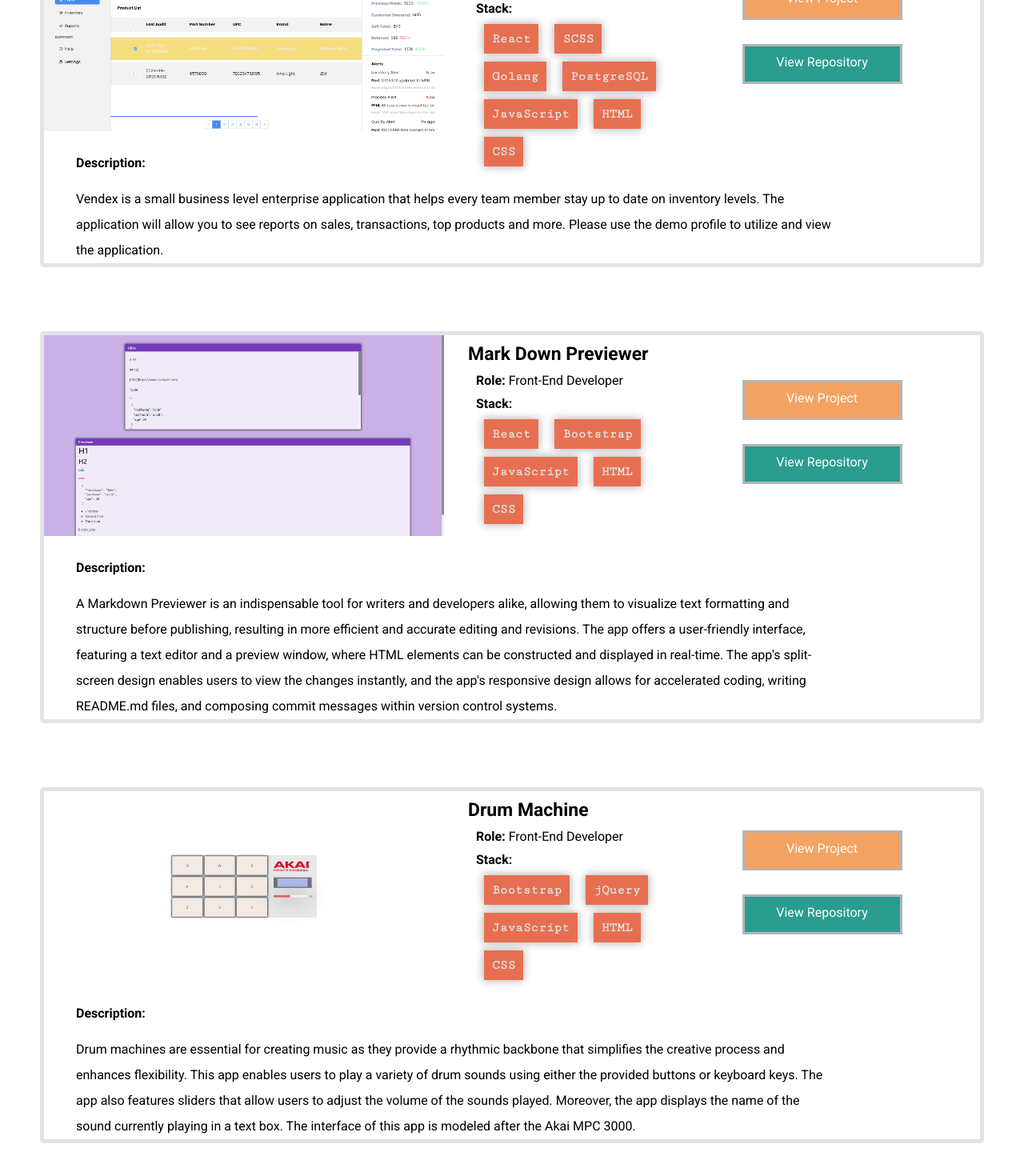
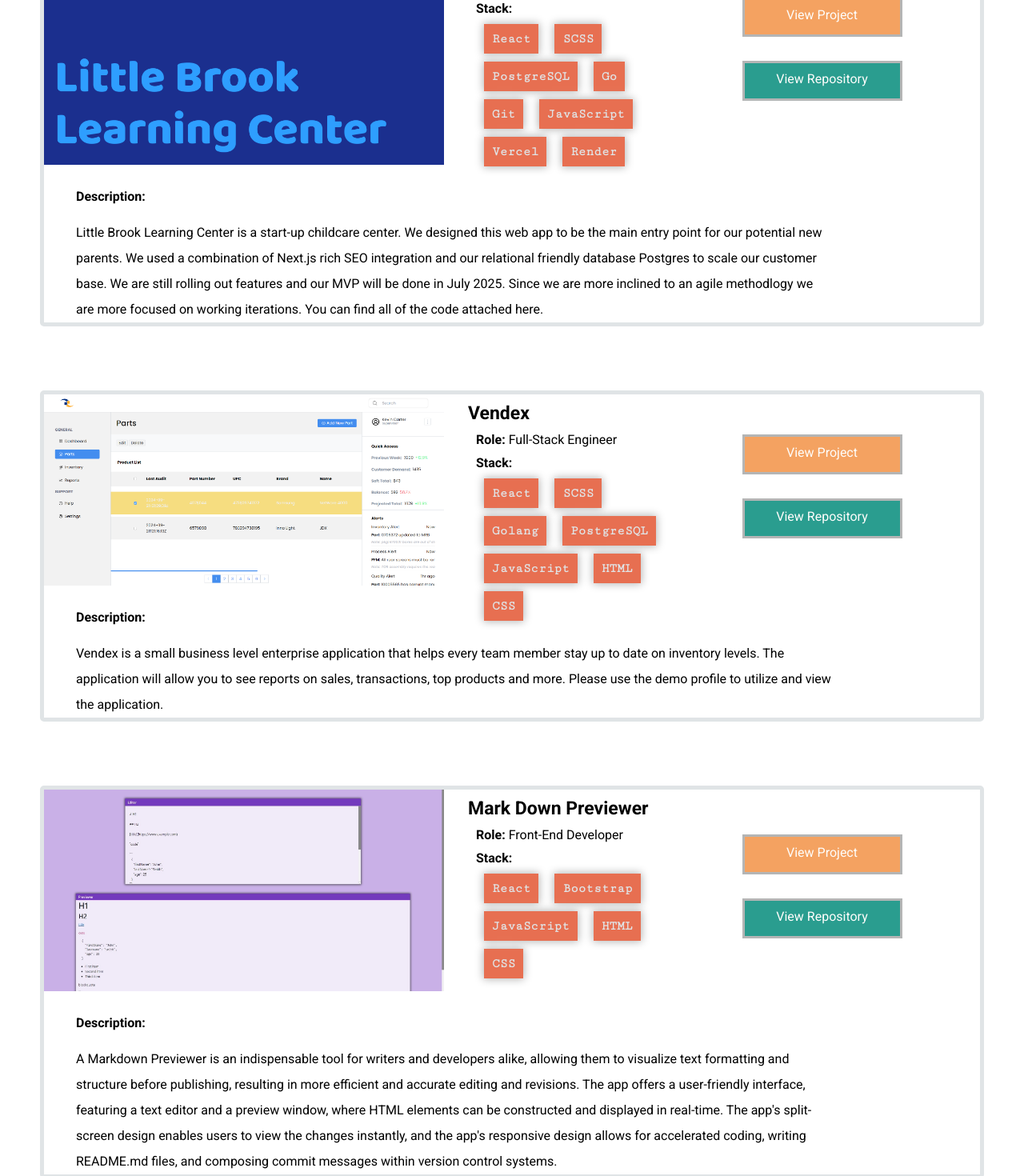
Before and after one commit to kvncrtr/portfolio, a React (Vite) app: page / in a window 1280 px wide. Shown: the part 2640-4110 px from the top of the page at 80% size. Built offline with nearby package versions, Linux system fonts and the light colour scheme.

Commit message:
new project

```diff
--- a/src/App.jsx
+++ b/src/App.jsx
@@ -73,5 +73,3 @@ function App() {
 }
 
 export default App
-
-// new app
--- a/src/components/Projects.jsx
+++ b/src/components/Projects.jsx
@@ -1,8 +1,8 @@
 import React, { forwardRef } from 'react'
 
-import vendex from '../assets/thumbnails/vendex-thumb.jpg'
-import drum from '../assets/thumbnails/drum-thumb.jpg'
-import markdown from '../assets/thumbnails/markdown-thumb.jpg'
+import vendex from '../assets/thumbnails/vendex-thumb.jpg';
+import lblc from '../assets/thumbnails/little-brook-learning-center-web-app-cover.png';
+import markdown from '../assets/thumbnails/markdown-thumb.jpg';
 
 function Projects(props, ref) {
    let markdownLink = {
@@ -20,6 +20,59 @@ function Projects(props, ref) {
          <h1 className={'section--title project--title'}>Projects</h1>
 
          <div className={'project--container'}>
+
+            {/* LBLC */}
+
+            <div className="project--card">
+               <a className={'project--image-case'} href={"https://vendex-production.up.railway.app/"} target={'_blank'}>
+                  <img className={'project--image'} src={lblc} alt={`An
+                     image of a inventory manager called vendex`}
+                  />
+               </a>
+
+               <div className={'project--specs'}>
+                  <h3>Vendex</h3>
+                  <p className={'project--role'}>
+                     <span className={'bold'}>Role:</span> Full-Stack Engineer
+                  </p>
+                  <span className={'bold'}>Stack:</span>
+                  <ul className={'project--stack'}>
+                     <li>React</li>
+                     <li>SCSS</li>
+                     <li>PostgreSQL</li>
+                     <li>Go</li>
+                     <li>Git</li>
+                     <li>JavaScript</li>
+                     <li>Vercel</li>
+                     <li>Render</li>
+                  </ul>
+               </div>
+
+               <div className={'project--description'}>
+                  <p className={'bold'}>Description:</p>
+                  <p className={'project--summary'}>
+                     Little Brook Learning Center is a start-up childcare
+                     center. We designed this web app to be the main
+                     entry point for our potential new parents. We used a
+                     combination of Next.js rich SEO integration and our
+                     relational friendly database Postgres to scale our
+                     customer base. We are still rolling out features and
+                     our MVP will be done in July 2025. Since we are more
+                     inclined to an agile methodlogy we are more focused
+                     on working iterations. You can find all of the code
+                     attached here.
+                  </p>
+               </div>
+
+               <div className={'project--button-container'}>
+                  <div className={'project--button-case'}>
+                     <a className={'project--button'} href={"https://vendex-production.up.railway.app/"} target={'_blank'}>View Project</a>
+                  </div>
+                  <div className={'project--button-case'}>
+                     <a className={'project--repo-button'} href={"https://github.com/kvncrtr/vendex"} target={'_blank'}>View Repository</a>
+                  </div>
+               </div>
+            </div>
 
             {/* Vendex */}
 
@@ -47,6 +100,7 @@ function Projects(props, ref) {
                      <li>CSS</li>
                   </ul>
                </div>
+
                <div className={'project--description'}>
                   <p className={'bold'}>Description:</p>
                   <p className={'project--summary'}>
@@ -123,58 +177,6 @@ function Projects(props, ref) {
 
             </div>
 
-            {/* Drum Machine  */}
-
-            <div className={'project--card'}>
-
-               <a className={'project--image-case'} href={drumLink.project} target={'_blank'}>
-                  <img className={'project--image'} src={drum} alt={`a
-                  image of a project that i've built called drum machine`}
-                  />
-               </a>
-
-               <div className={'project--specs'}>
-                  <h3>Drum Machine</h3>
-                  <p className={'project--role'}>
-                     <span className={'bold'}>Role:</span> Front-End Developer
-                  </p>
-                  <span className={'bold'}>Stack:</span>
-                  <ul className={'project--stack'}>
-                     <li>Bootstrap</li>
-                     <li>jQuery</li>
-                     <li>JavaScript</li>
-                     <li>HTML</li>
-                     <li>CSS</li>
-
-                  </ul>
-               </div>
-               <div className={'project--description'}>
-                  <p className={'bold'}>Description:</p>
-                  <p className={'project--summary'}>
-                     Drum machines are essential for creating music as
-                     they provide a rhythmic backbone that simplifies the
-                     creative process and enhances flexibility. This app
-                     enables users to play a variety of drum sounds using
-                     either the provided buttons or keyboard keys. The
-                     app also features sliders that allow users to adjust
-                     the volume of the sounds played. Moreover, the app
-                     displays the name of the sound currently playing in
-                     a text box. The interface of this app is modeled
-                     after the Akai MPC 3000.
-                  </p>
-               </div>
-
-               <div className={'project--button-container'}>
-                  <div className={'project--button-case'}>
-                     <a className={'project--button'} href={drumLink.project} target={'_blank'}>View Project</a>
-                  </div>
-                  <div className={'project--button-case'}>
-                     <a className={'project--repo-button'} href={drumLink.repo} target={'_blank'}>View Repository</a>
-                  </div>
-               </div>
-
-            </div>
-
          </div>
       </section>
    )
```
Also changed, not shown: src/assets/thumbnails/little-brook-learning-center-web-app-cover.png (added).
